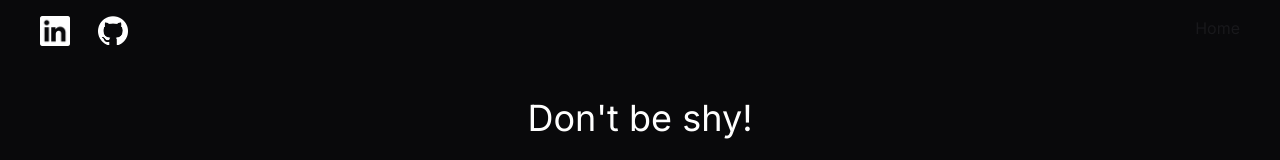
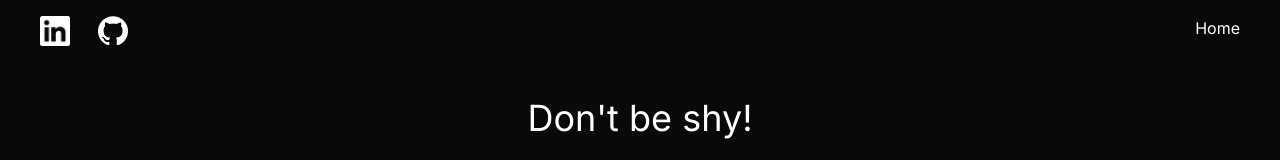
Before and after one commit to atavis94/AtavisPortfolio, a Next.js app in the folder atavisdev/: page /contact in a window 1280 px wide. Shown: the top 160 px of the page. Built offline with nearby package versions, Linux system fonts and the light colour scheme.

Commit message:
Attempt hide nav on scroll

```diff
--- a/atavisdev/app/layout.tsx
+++ b/atavisdev/app/layout.tsx
@@ -5,7 +5,7 @@ import Link from 'next/link';
 import githubIcon from '../resources/github.png';
 import linkedinIcon from '../resources/linkedin128x2.png'
 import ToggleNav from './toggleNav';
-
+import NavContainer from './navContainer';
 
 const inter = Inter({ subsets: ['latin'] })
 
@@ -26,29 +26,7 @@ export default function RootLayout({
   return (
     <html lang="en">
       <body className={inter.className}>
-        <div className="TopBar inline-flex mb-20 bg-transparent">
-          <div className="inline-flex bg-transparent">
-            <div className="p-2 px-10 fixed top-0 inset-x-0 justify-start flex gap-2 space-x-5 bg-transparent">
-              <div className='pt-2' style={{ position: 'relative', zIndex: 10 }}>
-              <Link href="https://www.linkedin.com/in/aidan-f-085422b4/">
-                <Image src={linkedinIcon} alt="Github" className='hover:cursor-pointer' width={30} height={30} />
-              </Link>
-
-              </div>
-              <div className='pt-2' style={{ position: 'relative', zIndex: 10 }} >
-                <Link href="https://github.com/atavis94">
-                  <Image src={githubIcon} alt="Github" width={30} height={30} className='hover:cursor-pointer'/>
-                </Link>
-              </div>
-              <div className="pt-4 px-10 fixed top-0 inset-x-0 right-0 justify-end flex gap-2 space-x-5">
-                <ToggleNav />
-            </div>
-            </div>
-
-
-
-          </div>
-        </div>
+        <NavContainer />
         {children}
       </body>
     </html>
--- /dev/null
+++ b/atavisdev/app/navContainer.tsx
@@ -0,0 +1,60 @@
+'use client';
+import Image from 'next/image';
+import Link from 'next/link';
+import githubIcon from '../resources/github.png';
+import linkedinIcon from '../resources/linkedin128x2.png'
+import ToggleNav from './toggleNav';
+import { useEffect, useState } from 'react';
+
+export default function NavContainer() {
+  const [show, setShow] = useState(true);
+  const [lastScrollY, setLastScrollY] = useState(0);
+
+  const controlNavbar = () => {
+    if (typeof window !== 'undefined') {
+      if (window.scrollY > lastScrollY) {
+        setShow(false);
+      } else {
+        setShow(true);
+      }
+      setLastScrollY(window.scrollY);
+    }
+  };
+
+  useEffect(() => {
+    if (typeof window !== 'undefined') {
+      window.addEventListener('scroll', controlNavbar);
+      return () => {
+        window.removeEventListener('scroll', controlNavbar);
+      };
+    }
+  }, [lastScrollY]);
+
+  return (
+    <div>
+      {show ? (
+        <div className="TopBar inline-flex mb-20 bg-transparent text-white">
+          <div className="inline-flex bg-transparent">
+            <div className="p-2 px-10 fixed top-0 inset-x-0 justify-start flex gap-2 space-x-5 bg-transparent">
+              <div className="pt-2" style={{ position: 'relative', zIndex: 10 }}>
+                <Link href="https://www.linkedin.com/in/aidan-f-085422b4/">
+                  <Image src={linkedinIcon} alt="Github" className='hover:cursor-pointer' width={30} height={30} />
+                </Link>
+              </div>
+              <div className="pt-2" style={{ position: 'relative', zIndex: 10 }}>
+                <Link href="https://github.com/atavis94">
+                  <Image src={githubIcon} alt="Github" width={30} height={30} className='hover:cursor-pointer' />
+                </Link>
+              </div>
+              <div className="pt-4 px-10 fixed top-0 inset-x-0 right-0 justify-end flex gap-2 space-x-5">
+                <ToggleNav />
+              </div>
+            </div>
+          </div>
+        </div>
+      ) : (
+        <></>
+      )}
+    </div>
+  );
+}
--- a/atavisdev/app/page.tsx
+++ b/atavisdev/app/page.tsx
@@ -7,7 +7,7 @@ import Atavis from '../resources/atavis.png';
 
 export default function Home() {
   return (
-    <main className="bg-zinc-900 justify-center mt-10 flex flex-col  ">
+    <main className="bg-zinc-900 justify-center mt-10 flex flex-col text-white ">
       <div className="bg-zinc-950">
       <div className="flex items-center justify-center ">
           <Image src={Atavis} alt="Atavis" width={200} height={200} className="rounded-full h-36 w-36 border-black shadow-lg bg-cover" />
```
